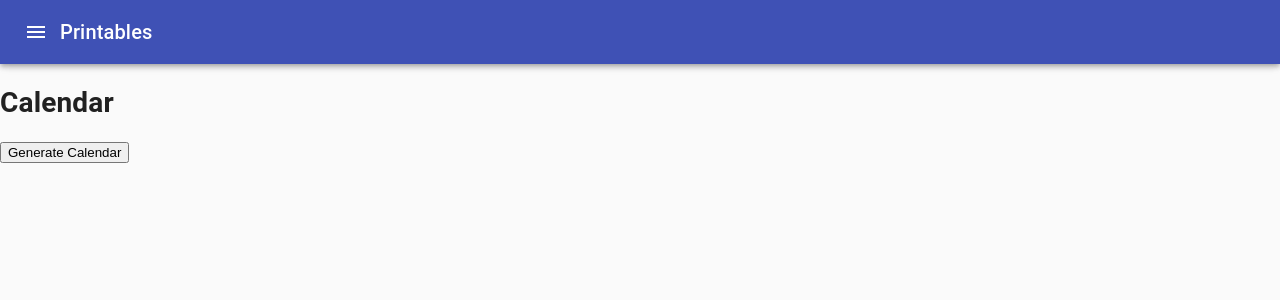
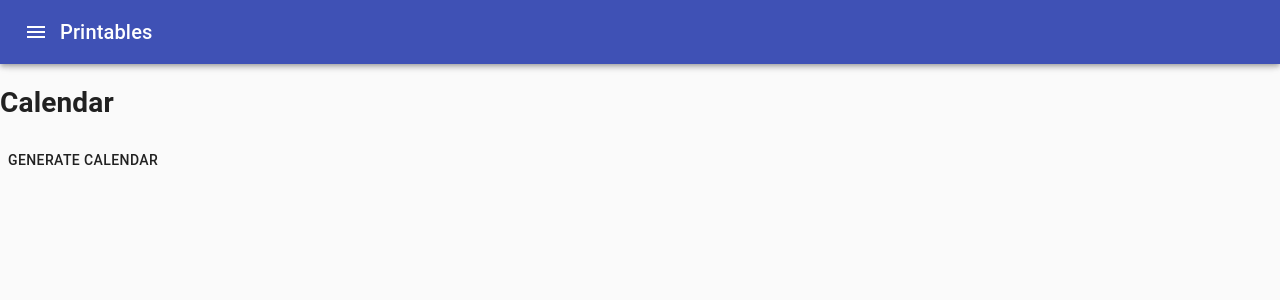
Before and after one commit to brainchild-projects/printables, a React (Create React App) app: page /calendar in a window 1280 px wide. Shown: the top 300 px of the page. Built offline with nearby package versions, Linux system fonts and the light colour scheme; the HTML template or start-up script is replaced by a standard one.

Commit message:
fix: proper button on calendar page

```diff
--- a/src/pages/calendar/CalendarPage.tsx
+++ b/src/pages/calendar/CalendarPage.tsx
@@ -1,9 +1,10 @@
 import React from 'react';
+import { Button } from '@material-ui/core';
 
 const CalendarPage = (): JSX.Element => (
   <>
     <h1>Calendar</h1>
-    <button type="button">Generate Calendar</button>
+    <Button type="button">Generate Calendar</Button>
   </>
 );
 
```
